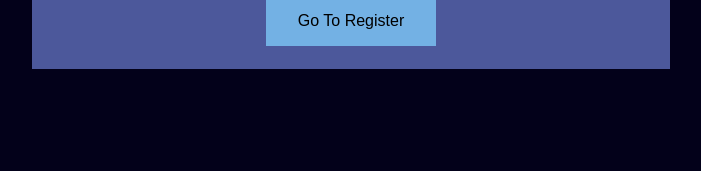
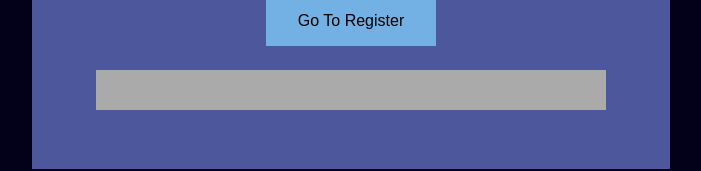
Before and after one commit to FiqriAgwar/agwar_nimfinder, a React (Create React App) app: page /agwar_nimfinder/login in a window 1280 px wide. Shown: the part 561-732 px from the top of the page, without its empty margins (289-990 px from the left). Built offline with nearby package versions, Linux system fonts and the light colour scheme.

Commit message:
Fixing CSS on Register Page and Login Page

```diff
--- a/src/App.css
+++ b/src/App.css
@@ -23,11 +23,21 @@ h2{
   text-align : center;
   background-color: rgb(76, 88, 155);
   width : 50%;
-  height : 400px;
+  height : 500px;
   border : 3px;
   border-color: black;
   margin : 0 auto;
   margin-top: 10%;
+}
+
+.message{
+  font-size : 28px;
+  font-family: 'Gill Sans', 'Gill Sans MT', Calibri, 'Trebuchet MS', sans-serif;
+  background-color: #aaaaaa;
+  color : red;
+  width : 80%;
+  height: 40px;
+  margin : 0 auto;
 }
 
 .titlesec{
--- a/src/component/PostLogin.js
+++ b/src/component/PostLogin.js
@@ -93,7 +93,7 @@ class PostLogin extends Component{
                                 <button className="btntwo" onClick={this.handleClick}>Go To Register</button>
                             </p>
 
-                            <p>
+                            <p className="message">
                                 {message}
                             </p>
 
--- a/src/component/PostRegister.js
+++ b/src/component/PostRegister.js
@@ -96,7 +96,7 @@ class PostRegister extends Component{
                             <br>
                             </br>
 
-                            <p>
+                            <p className ="message">
                                 {this.state.message}
                             </p>
                         </form>
```
